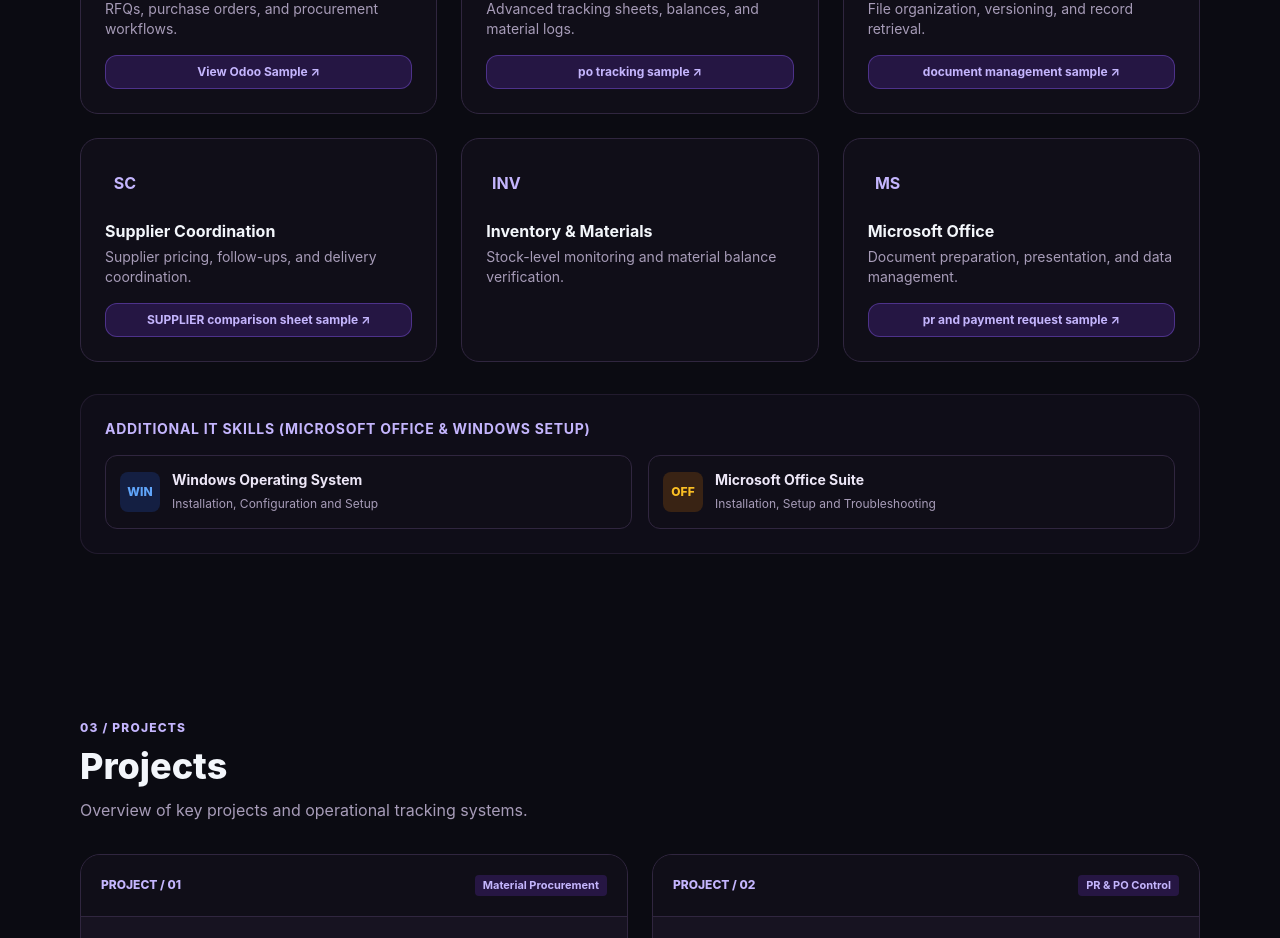
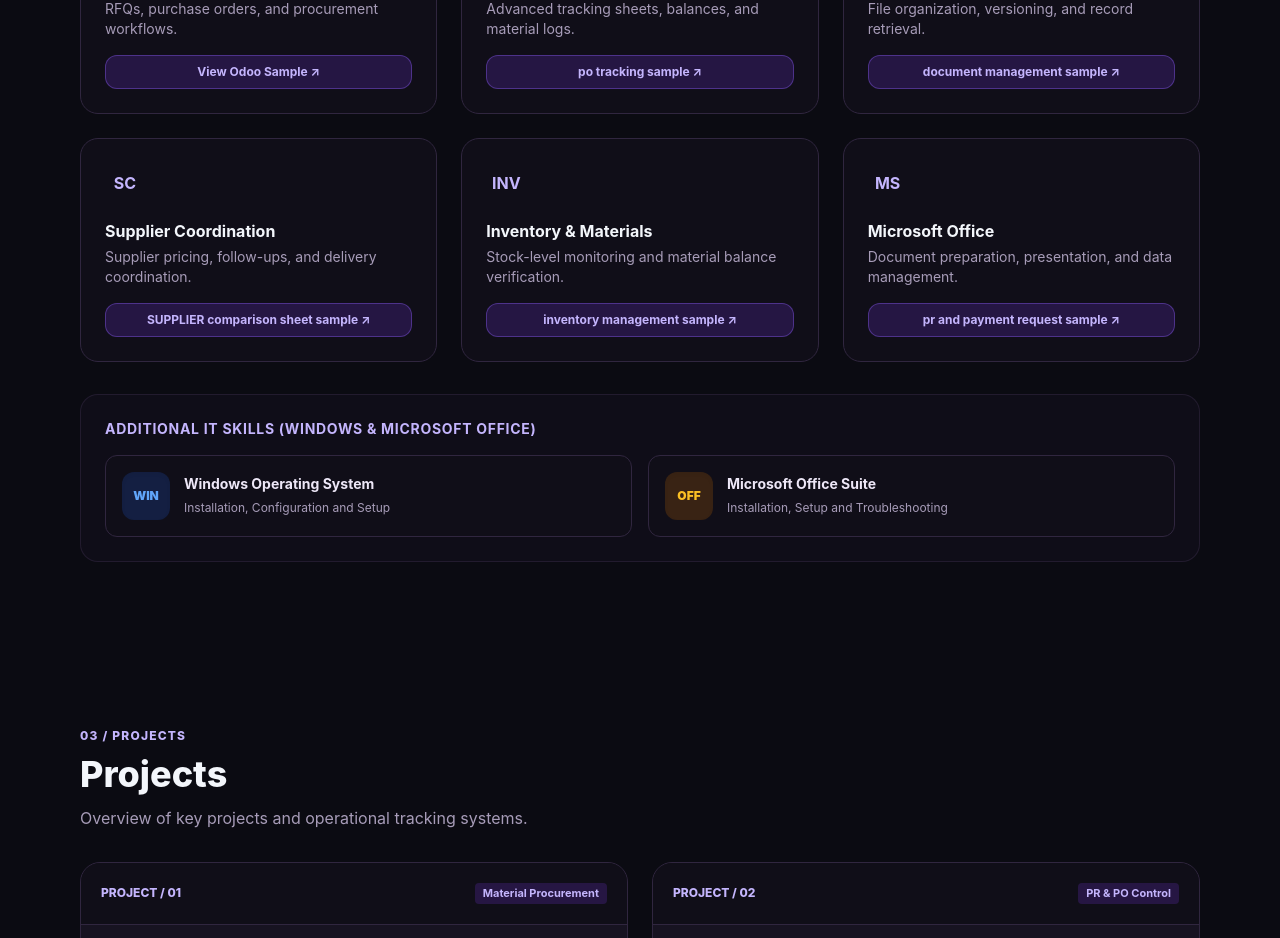
Before and after one commit to Sajjadali050/sajjad-portfolio-new, a React (Vite) app in the folder sajjad-portfolio/: page / in a window 1280 px wide. Shown: the part 1880-2818 px from the top of the page. Built offline with nearby package versions, Linux system fonts and the light colour scheme.

Commit message:
Update App.jsx

```diff
--- a/sajjad-portfolio/src/App.jsx
+++ b/sajjad-portfolio/src/App.jsx
@@ -28,6 +28,7 @@ export default function App() {
   const excelPoTrackingLink = "https://drive.google.com/file/d/1hgBAokxfa8GgLA8i_WqZSQhiwE79Cgi9/view?usp=sharing";
   const dcDocManagementLink = "https://drive.google.com/file/d/1cEVFnmQYM371oIYJmT27zLoi2fvEw2Rq/view?usp=sharing";
   const scSupplierCompLink = "https://drive.google.com/file/d/1cqBXlTmC2XIiamaA2zbGZG0R9081lnyJ/view?usp=sharing";
+  const inventoryManagementLink = "https://drive.google.com/file/d/1Oik3W1rHQy9lvfPP5Kc16Ief1XOlaPhQ/view?usp=sharing";
   const msPrPaymentLink = "https://drive.google.com/file/d/1-FWhJ0nsFUOjt8_IY6LYUxan7Xiqf1b6/view?usp=sharing";
 
   const bv4SampleLink = "https://drive.google.com/file/d/1ocLaA1u7YhRVZrsg86EfTGUDP4K8QpHF/view?usp=sharing";
@@ -213,7 +214,7 @@ export default function App() {
           </div>
         </section>
 
-        {/* Skills & Tools Section - Updated with buttons & samples */}
+        {/* Skills & Tools Section - Updated with Inventory sample & visual badges */}
         <section id="skills" className="py-20 max-w-[1160px] mx-auto px-5">
           <div className="max-w-[720px] mb-8">
             <span className="text-[#C4B5FD] text-xs font-extrabold tracking-widest uppercase">{isAr ? '02 / المهارات' : '02 / Capabilities'}</span>
@@ -270,11 +271,16 @@ export default function App() {
               </a>
             </div>
 
-            {/* Inventory & Materials */}
-            <div className="p-6 border border-[#30263F] rounded-[18px] bg-[#100E18]">
-              <div className="h-10 w-10 rounded-xl bg-[#A79CB8]/16 text-[#C4B5FD] flex items-center justify-center mb-4 font-bold">INV</div>
-              <h3 className="font-bold text-base mb-1">{isAr ? 'المخزون والمواد' : 'Inventory & Materials'}</h3>
-              <p className="text-[#A79CB8] text-sm">{isAr ? 'متابعة مستويات المخزون والتحقق من أرصدة المواد.' : 'Stock-level monitoring and material balance verification.'}</p>
+            {/* Inventory & Materials (Updated with Inventory Management Sample Button) */}
+            <div className="p-6 border border-[#30263F] rounded-[18px] bg-[#100E18] flex flex-col justify-between">
+              <div>
+                <div className="h-10 w-10 rounded-xl bg-[#A79CB8]/16 text-[#C4B5FD] flex items-center justify-center mb-4 font-bold">INV</div>
+                <h3 className="font-bold text-base mb-1">{isAr ? 'المخزون والمواد' : 'Inventory & Materials'}</h3>
+                <p className="text-[#A79CB8] text-sm mb-4">{isAr ? 'متابعة مستويات المخزون والتحقق من أرصدة المواد.' : 'Stock-level monitoring and material balance verification.'}</p>
+              </div>
+              <a href={inventoryManagementLink} target="_blank" rel="noopener noreferrer" className="text-xs bg-[#7C3AED]/20 text-[#C4B5FD] border border-[#8B5CF6]/40 px-3 py-2 rounded-xl font-bold hover:bg-[#7C3AED] hover:text-white transition-colors text-center">
+                inventory management sample ↗
+              </a>
             </div>
 
             {/* Microsoft Office */}
@@ -291,19 +297,23 @@ export default function App() {
 
           </div>
 
-          {/* Additional IT Skills with Text and Visual Picture Representation */}
+          {/* Additional IT Skills with Visual Logos & Text */}
           <div className="mt-8 p-6 border border-[#30263F]/60 rounded-[18px] bg-[#15111F]/50">
-            <h3 className="font-bold text-sm text-[#C4B5FD] mb-4 tracking-wider uppercase">{isAr ? 'مهارات تقنية إضافية' : 'Additional IT Skills (Microsoft Office & Windows Setup)'}</h3>
+            <h3 className="font-bold text-sm text-[#C4B5FD] mb-4 tracking-wider uppercase">{isAr ? 'مهارات تقنية إضافية' : 'Additional IT Skills (Windows & Microsoft Office)'}</h3>
             <div className="grid grid-cols-1 sm:grid-cols-2 gap-4">
-              <div className="flex items-center gap-3 bg-[#100E18] p-3.5 rounded-xl border border-[#30263F]">
-                <div className="w-10 h-10 rounded-lg bg-blue-600/20 text-blue-400 flex items-center justify-center font-extrabold text-xs">WIN</div>
+              <div className="flex items-center gap-3.5 bg-[#100E18] p-4 rounded-xl border border-[#30263F]">
+                <div className="w-12 h-12 rounded-xl bg-blue-600/20 text-blue-400 flex items-center justify-center font-black text-xs shrink-0 shadow-inner">
+                  WIN
+                </div>
                 <div>
                   <strong className="block text-sm text-[#EDE7F7]">Windows Operating System</strong>
                   <span className="text-xs text-[#A79CB8]">Installation, Configuration and Setup</span>
                 </div>
               </div>
-              <div className="flex items-center gap-3 bg-[#100E18] p-3.5 rounded-xl border border-[#30263F]">
-                <div className="w-10 h-10 rounded-lg bg-amber-600/20 text-amber-400 flex items-center justify-center font-extrabold text-xs">OFF</div>
+              <div className="flex items-center gap-3.5 bg-[#100E18] p-4 rounded-xl border border-[#30263F]">
+                <div className="w-12 h-12 rounded-xl bg-amber-600/20 text-amber-400 flex items-center justify-center font-black text-xs shrink-0 shadow-inner">
+                  OFF
+                </div>
                 <div>
                   <strong className="block text-sm text-[#EDE7F7]">Microsoft Office Suite</strong>
                   <span className="text-xs text-[#A79CB8]">Installation, Setup and Troubleshooting</span>
```
